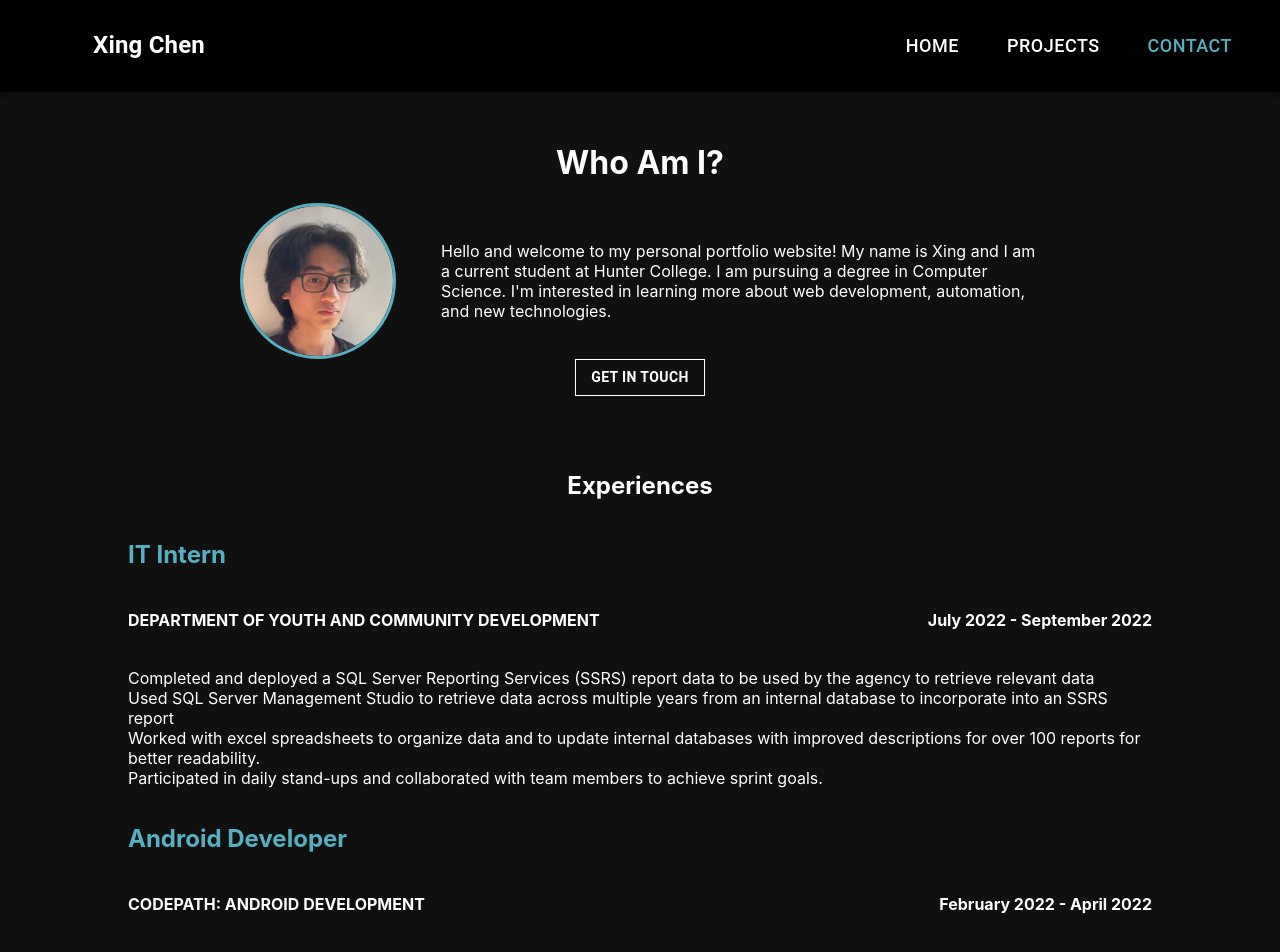
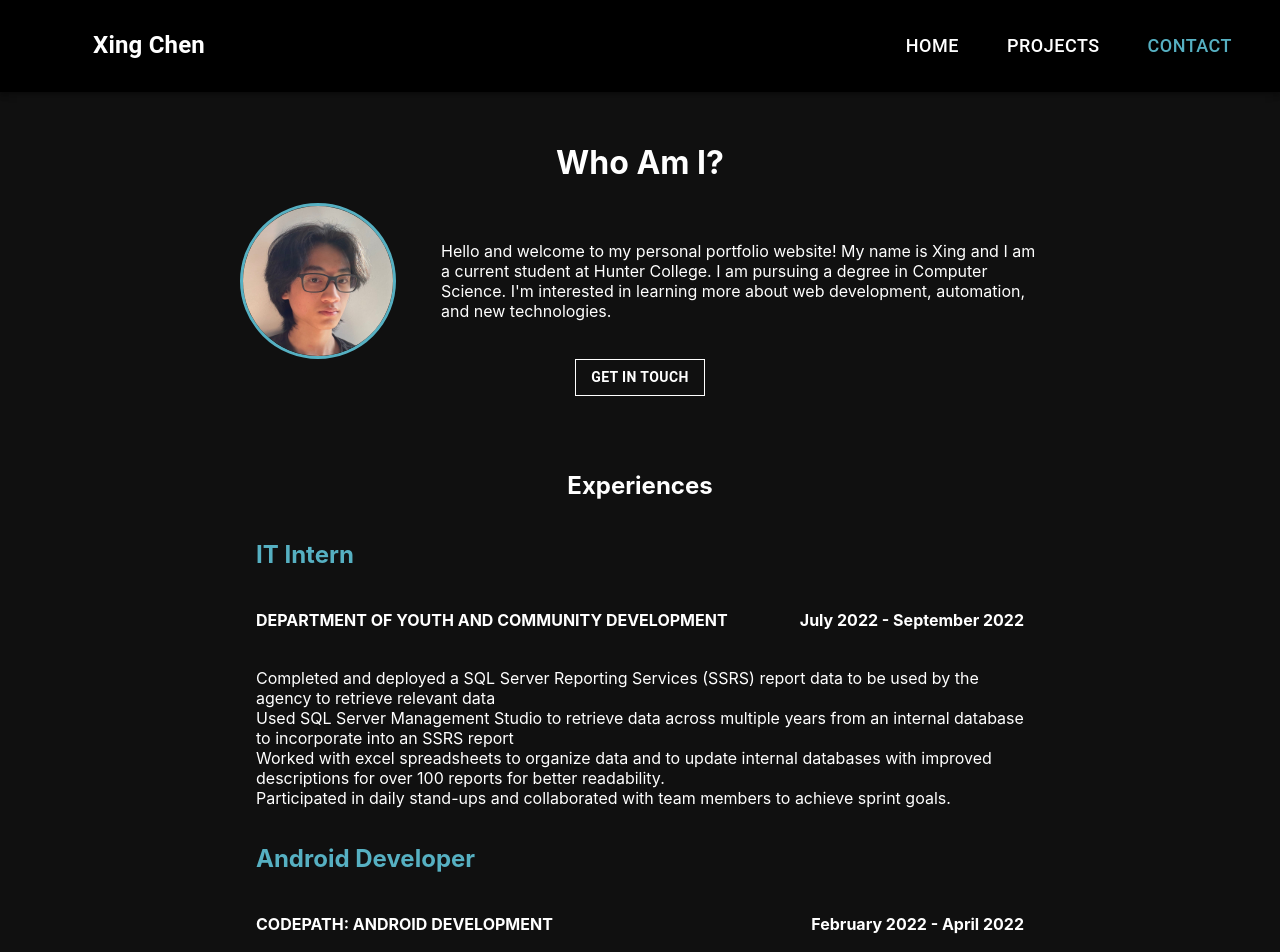
Before and after one commit to XChen601/Old-Personal-Portfolio, a React (Create React App) app: page /#/ in a window 1280 px wide. Shown: the top 952 px of the page. Built offline with nearby package versions, Linux system fonts and the light colour scheme.

Commit message:
small padding fix

```diff
--- a/src/components/css/Homepage.css
+++ b/src/components/css/Homepage.css
@@ -109,7 +109,7 @@ body {
     display: flex;
     flex-direction: column;
     align-items: center;
-    padding: 2% 10%;
+    padding: 2% 20%;
 }
 .experience-item {
     width: 100%;
```
